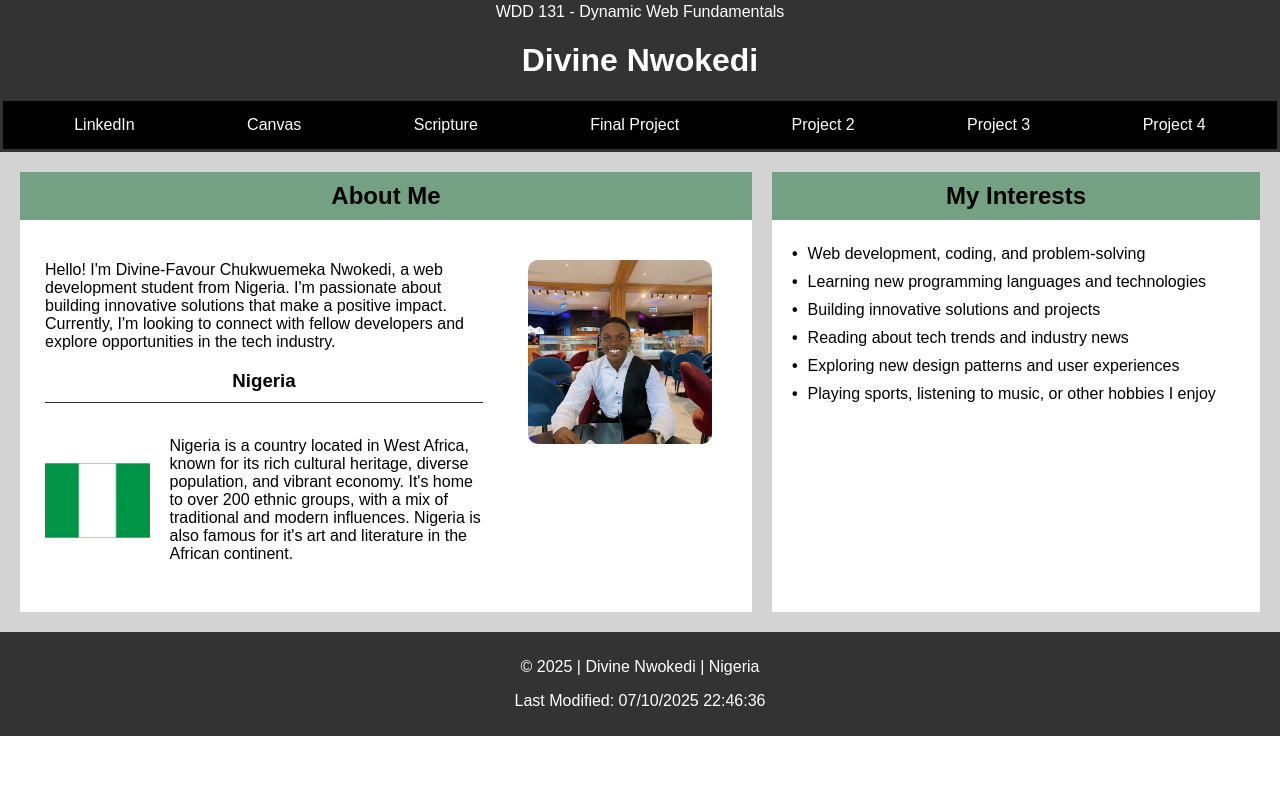
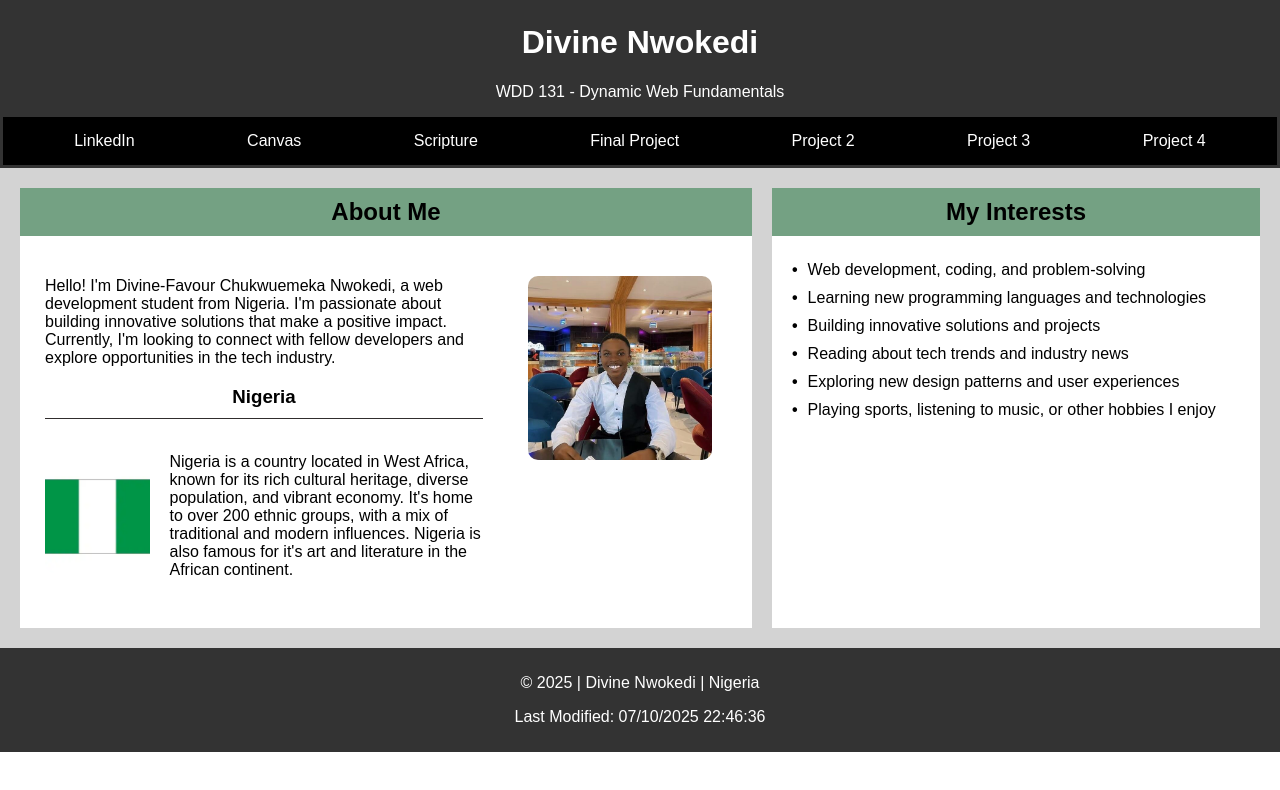
Before and after one commit to DivineNwokedi/wdd131, a plain HTML site: page index.html in a window 1280 px wide. Drawn offline with Linux system fonts and the light colour scheme.

Commit message:
Made the header correction

```diff
--- a/index.html
+++ b/index.html
@@ -14,8 +14,8 @@
 </head>
 <body>
     <header>
-        <span id="course-title">WDD 131 - Dynamic Web Fundamentals</span>
         <h1>Divine Nwokedi</h1>
+        <p id="course-title">WDD 131 - Dynamic Web Fundamentals</p>
         <nav role="navigation">
             <ul>
                 <li><a href="https://www.linkedin.com" aria-label="Link to LinkedIn">LinkedIn</a></li>
```
